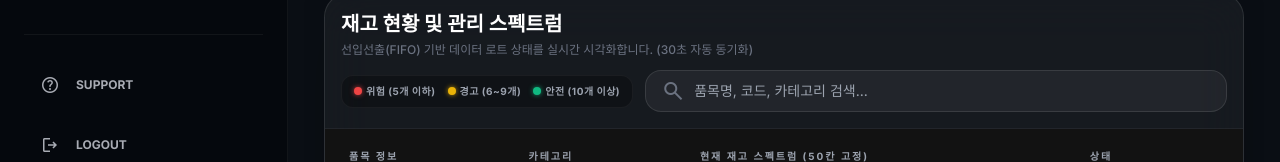
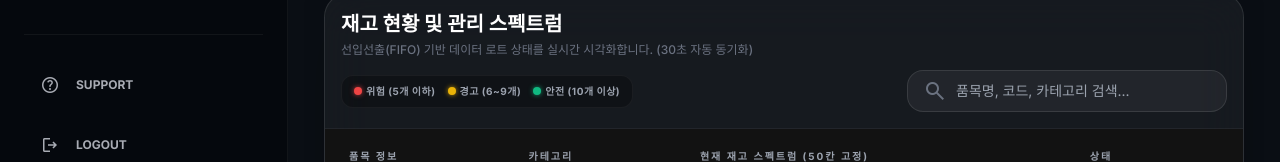
Before and after one commit to jsm3285/aws-ai, a React (Vite) app in the folder frontend/: page /dashboard in a window 1280 px wide. Shown: the part 605-767 px from the top of the page. Built offline with nearby package versions, Linux system fonts and the light colour scheme; no server answers; sample sign-in values are in the browser's storage.

Commit message:
feat: 화면조정

```diff
--- a/frontend/src/pages/Dashboard.jsx
+++ b/frontend/src/pages/Dashboard.jsx
@@ -166,7 +166,7 @@ function Dashboard() {
             </div>
 
             {/* 범례 + 검색창: flex-wrap으로 작은 화면에서 줄바꿈 허용 */}
-            <div className="flex flex-wrap items-center gap-3">
+            <div className="flex flex-wrap items-center justify-between gap-3">
               {/* 상태별 색상 범례 */}
               <div className="flex flex-wrap gap-3 text-[10px] font-bold text-gray-400 uppercase tracking-wider bg-black/30 px-3 py-2 rounded-xl border border-white/5 shrink-0">
                 <div className="flex items-center gap-1"><div className="w-2 h-2 rounded-full bg-red-500 shadow-[0_0_5px_rgba(239,68,68,0.8)]"></div>위험 (5개 이하)</div>
@@ -175,7 +175,7 @@ function Dashboard() {
               </div>
 
               {/* ✅ 검색바: 고정 너비 제거 → flex-1 + min-w로 남은 공간 유동적으로 채움 */}
-              <div className="relative group flex-1 min-w-[180px]">
+              <div className="relative group w-full sm:w-60 md:w-64 xl:w-80 ml-auto">
                 <span className="material-symbols-outlined absolute left-4 top-1/2 -translate-y-1/2 text-gray-500 group-focus-within:text-indigo-400 transition-colors">search</span>
                 <input
                   type="text"
```
